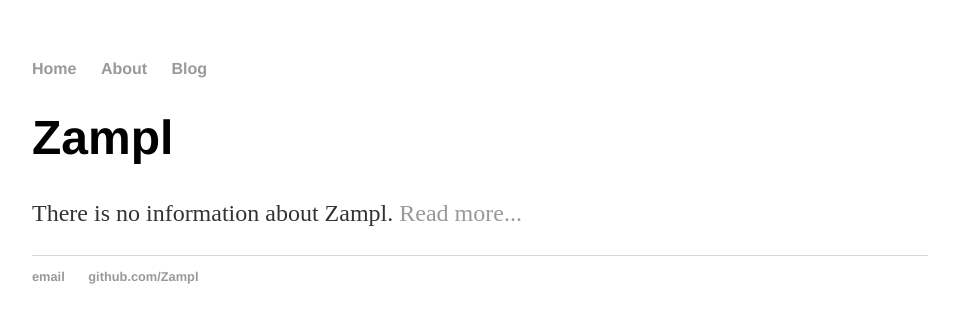
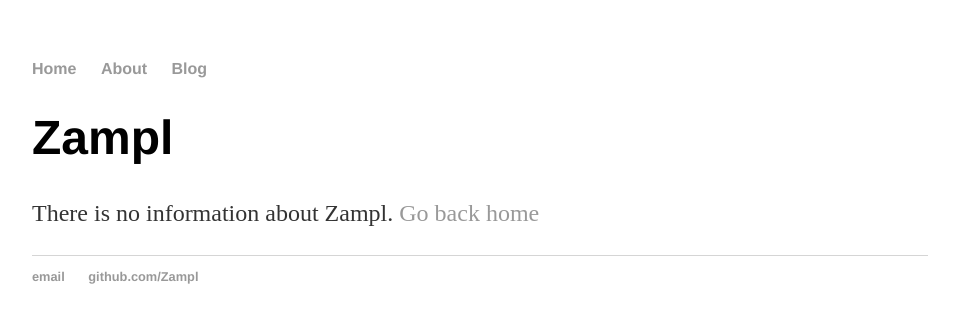
Before and after one commit to Zampl/zampl.github.io, a Jekyll site: the page built from about.html, in a window 1280 px wide. Shown: the top 323 px of the page, without its empty margins (160-1119 px from the left). Built offline with Jekyll 4.4.1, drawn with Linux system fonts in a browser that asks for light colours.

Commit message:
Update about.html

```diff
--- a/about.html
+++ b/about.html
@@ -10,6 +10,6 @@ title: Zampl About
 
 	<h1>Zampl</h1>
 
-	<p>There is no information about Zampl. <a href="/about">Read more...</a></p>
+	<p>There is no information about Zampl. <a href="/">Go back home</a></p>
 
 </div><!-- /.blurb -->
```
